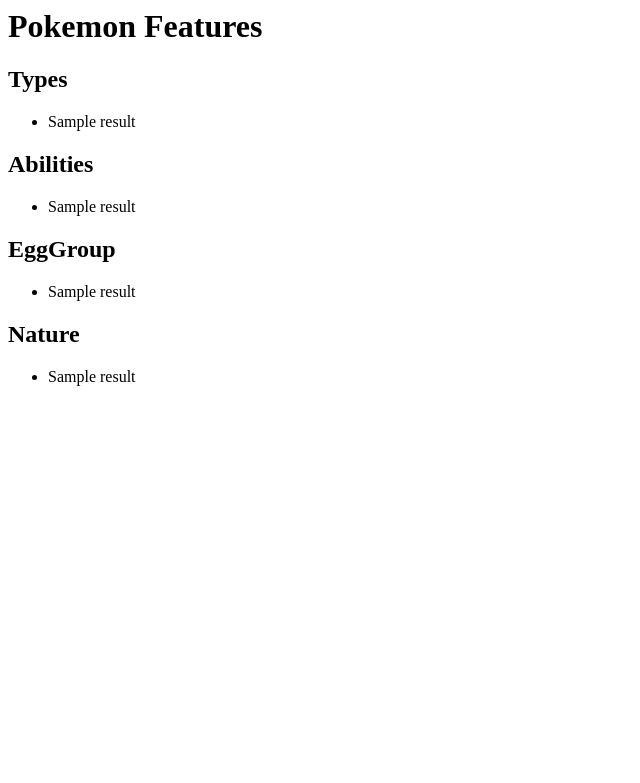
After one commit to mehekmehta06/UnicodeTasksinterview, a Django app: page /pokedex/display in a window 1280 px wide. The commit adds this page. Shown: the top 783 px of the page, without its empty margins (0-640 px from the left). Run offline with Django 4.2, Linux system fonts and the light colour scheme; tables that the repository leaves empty hold one stand-in row (values such as "Sample post"); a database or web service that is not in the repository returns one stand-in record (values such as "Sample title"); data that the repository does not hold is empty.

Commit message:
Add files via upload

```diff
--- a/Unicode_Pokedex/Unicode_Pokedex/urls.py
+++ b/Unicode_Pokedex/Unicode_Pokedex/urls.py
@@ -3,6 +3,6 @@
 from pokedex_app import views
 
 urlpatterns = [
-    #path('pokedex/', include('pokedex_app.urls')),
+    path('pokedex/', include('pokedex_app.urls')),
     path('pokemon_form/',include('pokedex_app.urls')),
 ]
--- a/Unicode_Pokedex/pokedex_app/templates/pokedex_app/pokemon_list.html
+++ b/Unicode_Pokedex/pokedex_app/templates/pokedex_app/pokemon_list.html
@@ -1,4 +1,5 @@
 <h2>Pokémon of the selected type:</h2>
+<h3>{{type}}</h3>
 <ul>
     {% for pokemon in pokemon_list %}
         <li>{{ pokemon }}</li>
--- /dev/null
+++ b/Unicode_Pokedex/pokedex_app/templates/pokedex_app/pokemon_types.html
@@ -0,0 +1,32 @@
+<html>
+    <head>
+        <title>POKEMON</title>
+    </head>
+    <body>
+        <h1>Pokemon Features</h1>
+        <h2>Types</h2>
+        <ul>
+            {% for type in types %}
+                <li>{{ type }}</li>
+            {% endfor %}
+        </ul>
+        <h2>Abilities</h2>
+        <ul>
+            {% for ability in abilities %}
+                <li>{{ ability }}</li>
+            {% endfor %}
+        </ul>
+        <h2>EggGroup</h2>
+        <ul>
+            {% for eggGroup in eggGroups %}
+                <li>{{ eggGroup }}</li>
+            {% endfor %}
+        </ul>
+        <h2>Nature</h2>
+        <ul>
+            {% for nature in natures %}
+                <li>{{ nature }}</li>
+            {% endfor %}
+        </ul>
+    </body>
+</html>
--- a/Unicode_Pokedex/pokedex_app/templates/pokedex_app/type_selection.html
+++ b/Unicode_Pokedex/pokedex_app/templates/pokedex_app/type_selection.html
@@ -1,5 +1,5 @@
 <form method="post">
     {% csrf_token %}
-    {{ form.as_p }}
+    {{ form }}
     <button type="submit">Search</button>
 </form>
--- a/Unicode_Pokedex/pokedex_app/urls.py
+++ b/Unicode_Pokedex/pokedex_app/urls.py
@@ -2,6 +2,6 @@
 from . import views
 
 urlpatterns = [
-    #path('',views.pokemon_types),
-    path('',views.pokemon_by_type),
+    path('display',views.pokemon_types),
+    path('select',views.pokemon_by_type),
 ]
--- a/Unicode_Pokedex/pokedex_app/views.py
+++ b/Unicode_Pokedex/pokedex_app/views.py
@@ -1,16 +1,20 @@
-"""
+
 import requests
 from django.http import JsonResponse
+from django.shortcuts import render
+from .forms import PokemonTypeForm
+
 
 def pokemon_types(request):
 
     api_url1 = 'https://pokeapi.co/api/v2/type/'
     api_url2 = 'https://pokeapi.co/api/v2/ability'
+    api_url3 = 'https://pokeapi.co/api/v2/egg-group'
+    api_url4 = 'https://pokeapi.co/api/v2/nature'
 
     try:
-
+        #pokemon types
         response1 = requests.get(api_url1)
-        response_data1 = None
 
         if response1.status_code == 200:
             data1 = response1.json()
@@ -18,10 +22,8 @@
             response_data1 = {'types': types}
         else:
             response_data1 = {'error': 'Failed to fetch data from PokeAPI'}
-
-
+        #pokemon abilities
         response2 = requests.get(api_url2)
-        response_data2 = None
 
         if response2.status_code == 200:
             data2 = response2.json()
@@ -29,20 +31,35 @@
             response_data2 = {'ability': abilities}
         else:
             response_data2 = {'error': 'Failed to fetch data from the second API'}
+        #pokemon eggGroup
+        response3 = requests.get(api_url3)
 
-        combined_response_data = [response_data1,response_data2]
+        if response3.status_code == 200:
+            data3 = response3.json()
+            eggGroups = [entry['name'] for entry in data3['results']]
+            response_data3 = {'EggGroup': eggGroups}
+        else:
+            response_data3 = {'error': 'Failed to fetch data from PokeAPI'}
+        #pokemon natures
+        response4 = requests.get(api_url4)
 
-        return JsonResponse(combined_response_data, safe=False)
+        if response4.status_code == 200:
+            data4 = response4.json()
+            natures = [entry['name'] for entry in data4['results']]
+            response_data4 = {'Nature': natures}
+        else:
+            response_data4 = {'error': 'Failed to fetch data from PokeAPI'}
+        #json response method
+        #combined_response_data = [response_data1,response_data2,response_data3,response_data4]
+         #return JsonResponse(combined_response_data, safe=False)
+        #template method
+        return render(request, 'pokedex_app/pokemon_types.html',{'types': types,'abilities': abilities,'eggGroups': eggGroups,'natures':natures})
 
     except Exception as e:
-        return JsonResponse({'error': str(e)})
+        #return JsonResponse({'error': str(e)})
+        error_message = str(e)
+        return render(request, 'pokedex_app/error.html', {'error_message': error_message})
 
-"""
-
-import requests
-from django.http import JsonResponse
-from django.shortcuts import render
-from .forms import PokemonTypeForm
 
 def pokemon_by_type(request):
     if request.method == 'POST':
@@ -53,7 +70,7 @@
             api_url = f'https://pokeapi.co/api/v2/type/{selected_type}'
 
             try:
-                response= request.GET.get(api_url)
+                response= requests.get(api_url)
                 if response.status_code == 200:
                     data = response.json()
 
```
Also changed, not shown: Unicode_Pokedex/pokedex_app/forms.py (+5 -2 lines).
